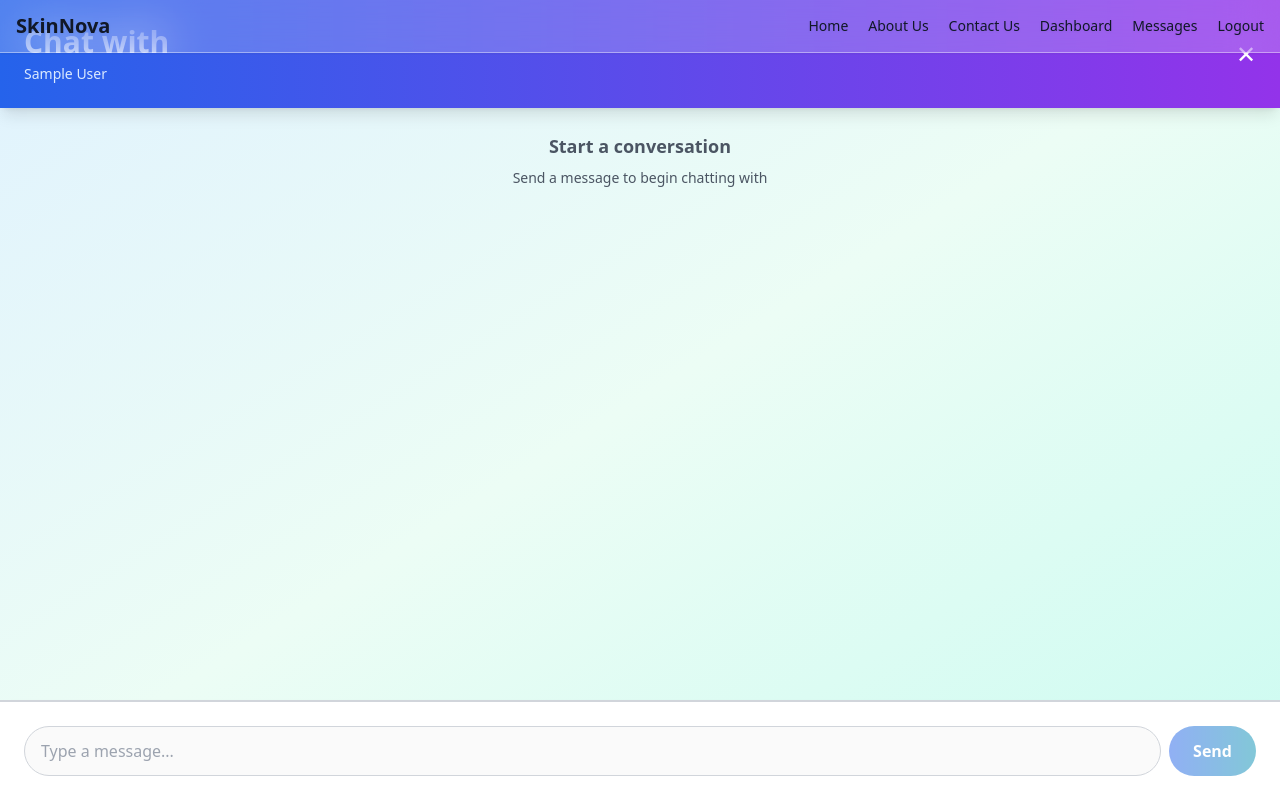
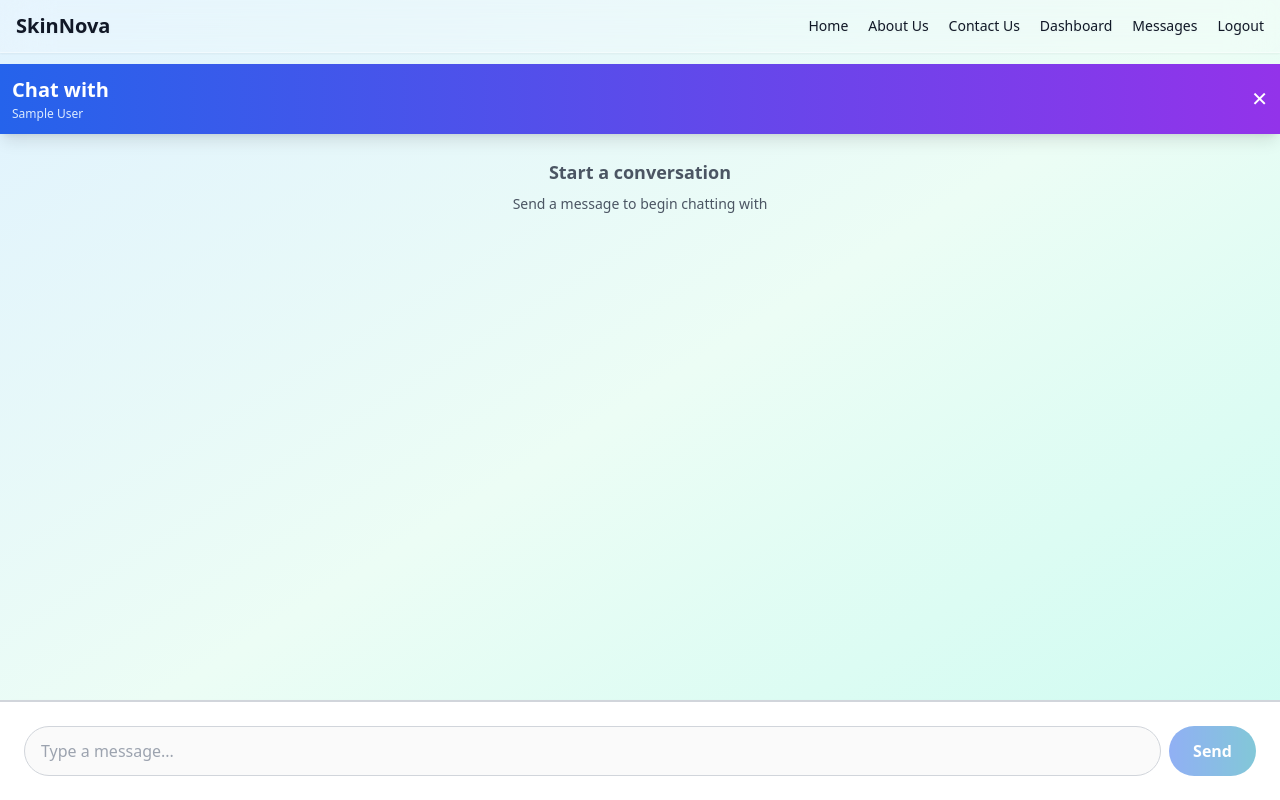
Before and after one commit to Janith0113/SkinNova, a Next.js app in the folder frontend/: page /direct-chat in a window 1280 px wide. Shown: the top 800 px of the page. Built offline with nearby package versions, Linux system fonts and the light colour scheme; sample sign-in values are in the browser's storage.

Commit message:
Did UI related fixes

```diff
--- a/frontend/app/chat/page.tsx
+++ b/frontend/app/chat/page.tsx
@@ -316,12 +316,12 @@ export default function ChatPage() {
     }
 
     return (
-      <div className="min-h-screen bg-gradient-to-br from-sky-100 via-emerald-50 to-teal-100 flex flex-col">
+      <div className="min-h-screen pt-16 bg-gradient-to-br from-sky-100 via-emerald-50 to-teal-100 flex flex-col">
         {/* Header */}
-        <div className="bg-gradient-to-r from-blue-600 to-purple-600 text-white p-4 sm:p-6 shadow-lg flex items-center justify-between">
+        <div className="bg-gradient-to-r from-blue-600 to-purple-600 text-white p-2 sm:p-3 shadow-lg flex items-center justify-between">
           <div>
-            <h1 className="text-2xl sm:text-3xl font-bold">Chat with {otherUserName}</h1>
-            <p className="text-sm text-blue-100 mt-1">{user.name}</p>
+            <h1 className="text-lg sm:text-xl font-bold">Chat with {otherUserName}</h1>
+            <p className="text-xs text-blue-100 mt-0.5">{user.name}</p>
           </div>
           <Link
             href={
@@ -329,7 +329,7 @@ export default function ChatPage() {
                 ? "/patient/dashboard"
                 : "/doctor/dashboard"
             }
-            className="text-white hover:opacity-80 transition-opacity text-2xl"
+            className="text-white hover:opacity-80 transition-opacity text-xl"
           >
             ✕
           </Link>
@@ -482,7 +482,7 @@ export default function ChatPage() {
 
   // Regular chat list mode
   return (
-    <div className="min-h-screen bg-gray-100 flex">
+    <div className="min-h-screen pt-16 bg-gray-100 flex">
       {/* Sidebar - Chat List */}
       <div className="w-full sm:w-80 bg-white border-r border-gray-200 flex flex-col h-screen">
         {/* Header */}
--- a/frontend/app/direct-chat/page.tsx
+++ b/frontend/app/direct-chat/page.tsx
@@ -253,18 +253,18 @@ export default function DirectChatPage() {
   }
 
   return (
-    <div className="min-h-screen bg-gradient-to-br from-sky-100 via-emerald-50 to-teal-100 flex flex-col">
+    <div className="min-h-screen pt-16 bg-gradient-to-br from-sky-100 via-emerald-50 to-teal-100 flex flex-col">
       {/* Header */}
-      <div className="bg-gradient-to-r from-blue-600 to-purple-600 text-white p-4 sm:p-6 shadow-lg flex items-center justify-between">
+      <div className="bg-gradient-to-r from-blue-600 to-purple-600 text-white p-2 sm:p-3 shadow-lg flex items-center justify-between">
         <div>
-          <h1 className="text-2xl sm:text-3xl font-bold">Chat with {otherUserName}</h1>
-          <p className="text-sm text-blue-100 mt-1">{user.name}</p>
+          <h1 className="text-lg sm:text-xl font-bold">Chat with {otherUserName}</h1>
+          <p className="text-xs text-blue-100 mt-0.5">{user.name}</p>
         </div>
         <Link
           href={
             user.role === "patient" ? "/patient/dashboard" : "/doctor/dashboard"
           }
-          className="text-white hover:opacity-80 transition-opacity text-2xl"
+          className="text-white hover:opacity-80 transition-opacity text-xl"
           title="Go back"
         >
           ✕
```
